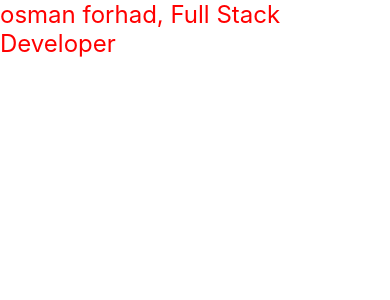
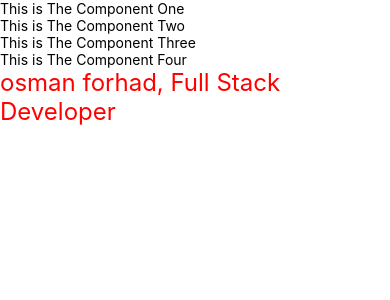
Before and after one commit to osmanforhad/react-native-practice-2022, a React Native app: screen / in a window 390 px wide. Shown: the top 300 px of the page. Built offline with nearby package versions, Linux system fonts and the light colour scheme.

Commit message:
working with multiple component pages concept

```diff
--- a/App.js
+++ b/App.js
@@ -1,11 +1,13 @@
 import React, { Component } from 'react';
-import { StyleSheet, View, Text } from 'react-native';
+import { View, Text } from 'react-native';
 import CustomStyle from "./asset/style/customStyle";
+import PageOne from './pages/PageOne';
 
 class App extends Component {
   render() {
     return (
       <View>
+        <PageOne />
         <Text style={CustomStyle.red}>osman forhad, Full Stack Developer</Text>
       </View>
     );
--- /dev/null
+++ b/components/ComponentFour.js
@@ -0,0 +1,14 @@
+import React, { Component } from 'react';
+import { View, Text } from 'react-native';
+
+class ComponentFour extends Component {
+    render() {
+        return (
+            <View>
+            <Text>This is The Component Four</Text>
+        </View>
+        );
+    }
+}
+
+export default ComponentFour;
--- /dev/null
+++ b/components/ComponentOne.js
@@ -0,0 +1,14 @@
+import React, { Component } from 'react';
+import { View, Text } from 'react-native';
+
+class ComponentOne extends Component {
+    render() {
+        return (
+          <View>
+              <Text>This is The Component One</Text>
+          </View>
+        );
+    }
+}
+
+export default ComponentOne;
--- /dev/null
+++ b/components/ComponentThree.js
@@ -0,0 +1,14 @@
+import React, { Component } from 'react';
+import { View, Text } from 'react-native';
+
+class ComponentThree extends Component {
+    render() {
+        return (
+            <View>
+            <Text>This is The Component Three</Text>
+        </View>
+        );
+    }
+}
+
+export default ComponentThree;
--- /dev/null
+++ b/components/ComponentTwo.js
@@ -0,0 +1,14 @@
+import React, { Component } from 'react';
+import { View, Text } from 'react-native';
+
+class ComponentTwo extends Component {
+    render() {
+        return (
+            <View>
+            <Text>This is The Component Two</Text>
+        </View>
+        );
+    }
+}
+
+export default ComponentTwo;
--- /dev/null
+++ b/pages/PageOne.js
@@ -0,0 +1,21 @@
+import React, { Component } from 'react';
+import { View } from 'react-native';
+import ComponentFour from '../components/ComponentFour';
+import ComponentOne from '../components/ComponentOne';
+import ComponentThree from '../components/ComponentThree';
+import ComponentTwo from '../components/ComponentTwo';
+
+class PageOne extends Component {
+    render() {
+        return (
+            <View>
+                <ComponentOne />
+                <ComponentTwo />
+                <ComponentThree />
+                <ComponentFour />
+            </View>
+        );
+    }
+}
+
+export default PageOne;
```
